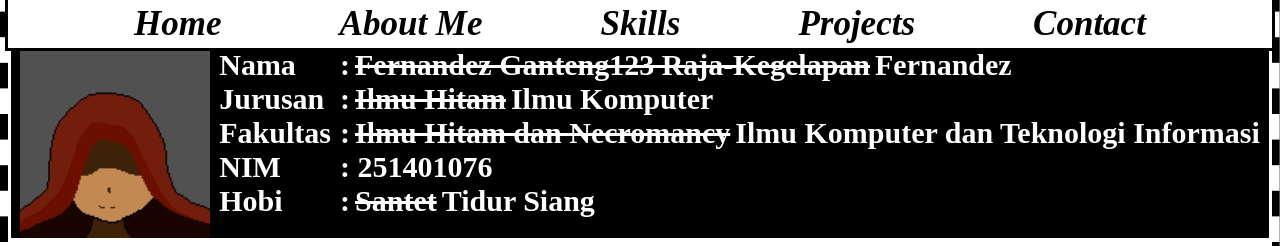
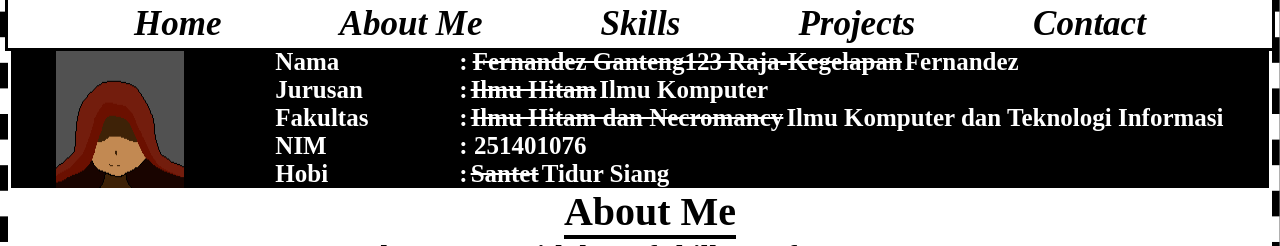
Before and after one commit to fernandezlee942-sys/Tugas1-Pemweb2-Fernandez, a plain HTML site: page index.html in a window 1280 px wide. Shown: the part 705-951 px from the top of the page. Drawn offline with Linux system fonts and the light colour scheme.

Commit message:
small changes

```diff
--- a/Style.css
+++ b/Style.css
@@ -53,17 +53,17 @@
     background-color: black;
     color: white;
     display: flex;
-    justify-content: space-evenly;
+    justify-content: space-around;
     border-left: 3px solid white;
     border-right: 3px solid white;
 
 }
 #Home img{
     width: auto;
-    height: 190px;
+    height: auto;
 }
 .Introduction{
-    font-size: 30px;
+    font-size: 25px;
     font-weight: bold;
 }
 
--- a/index.html
+++ b/index.html
@@ -112,7 +112,7 @@
                             Fernandez Ganteng123 Raja-Kegelapan
                         </div>
 
-                        <div style="margin: 0px 0px 0px 5px;">
+                        <div style="margin: 0px 0px 0px 3px;">
                             Fernandez
                         </div>
                     </div>
@@ -120,11 +120,11 @@
                     <div style="display: flex;">
                         :
                         <!-- need some kind of element tht shows a space -->
-                        <div style="text-decoration: line-through; margin: 0px 0px 0px 5px;">
+                        <div style="text-decoration: line-through; margin: 0px 0px 0px 3px;">
                             Ilmu Hitam
                         </div>
 
-                        <div style="margin: 0px 0px 0px 5px;">
+                        <div style="margin: 0px 0px 0px 3px;">
                             Ilmu Komputer
                         </div>
                     </div>
@@ -132,11 +132,11 @@
                     <div style="display: flex;">
                         :
                         <!-- need some kind of element tht shows a space -->
-                        <div style="text-decoration: line-through; margin: 0px 0px 0px 5px;">
+                        <div style="text-decoration: line-through; margin: 0px 0px 0px 3px;">
                             Ilmu Hitam dan Necromancy
                         </div>
 
-                        <div style="margin: 0px 0px 0px 5px;">
+                        <div style="margin: 0px 0px 0px 3px;">
                             Ilmu Komputer dan Teknologi Informasi
                         </div>
                     </div>
@@ -148,11 +148,11 @@
                     <div style="display: flex;">
                         :
                         <!-- need some kind of element tht shows a space -->
-                        <div style="text-decoration: line-through; margin: 0px 0px 0px 5px;">
+                        <div style="text-decoration: line-through; margin: 0px 0px 0px 3px;">
                             Santet
                         </div>
 
-                        <div style="margin: 0px 0px 0px 5px;">
+                        <div style="margin: 0px 0px 0px 3px;">
                             Tidur Siang
                         </div>
                     </div>
```
